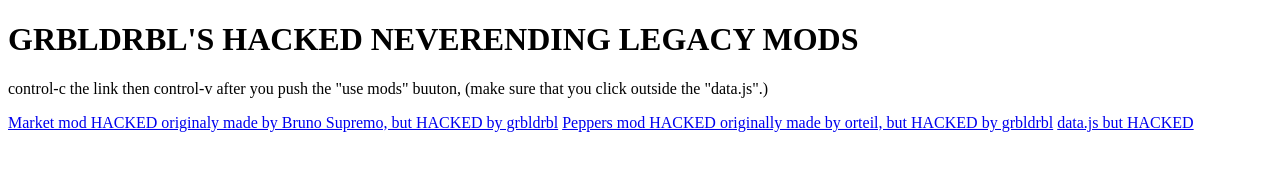
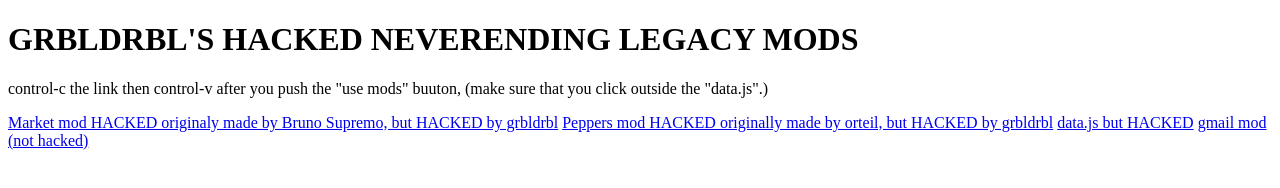
Before and after one commit to Grbldrbl/orteil-legacy-mods, a plain HTML site: page mods.html in a window 1280 px wide. Drawn offline with Linux system fonts and the light colour scheme.

Commit message:
Update mods.html

```diff
--- a/mods.html
+++ b/mods.html
@@ -4,3 +4,4 @@
 <a href="marketmodHACKED.js">Market mod HACKED originaly made by Bruno Supremo, but HACKED by grbldrbl</a>
 <a href="peppersmodHACKED.js">Peppers mod HACKED originally made by orteil, but HACKED by grbldrbl</a>
 <a href="dataHACKED.js">data.js but HACKED</a>
+<a href="gmailmodnothacked.js">gmail mod (not hacked)</a>
```
